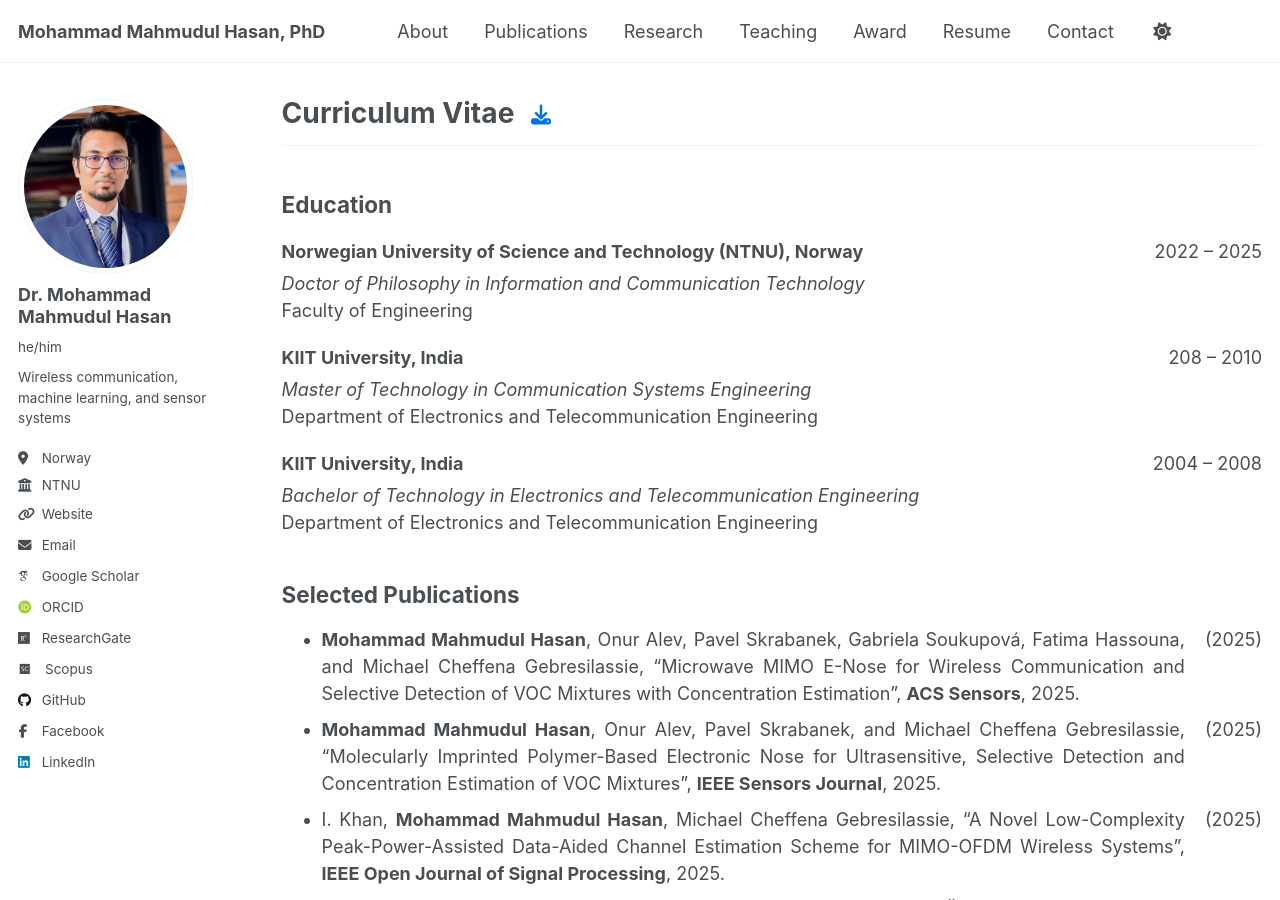
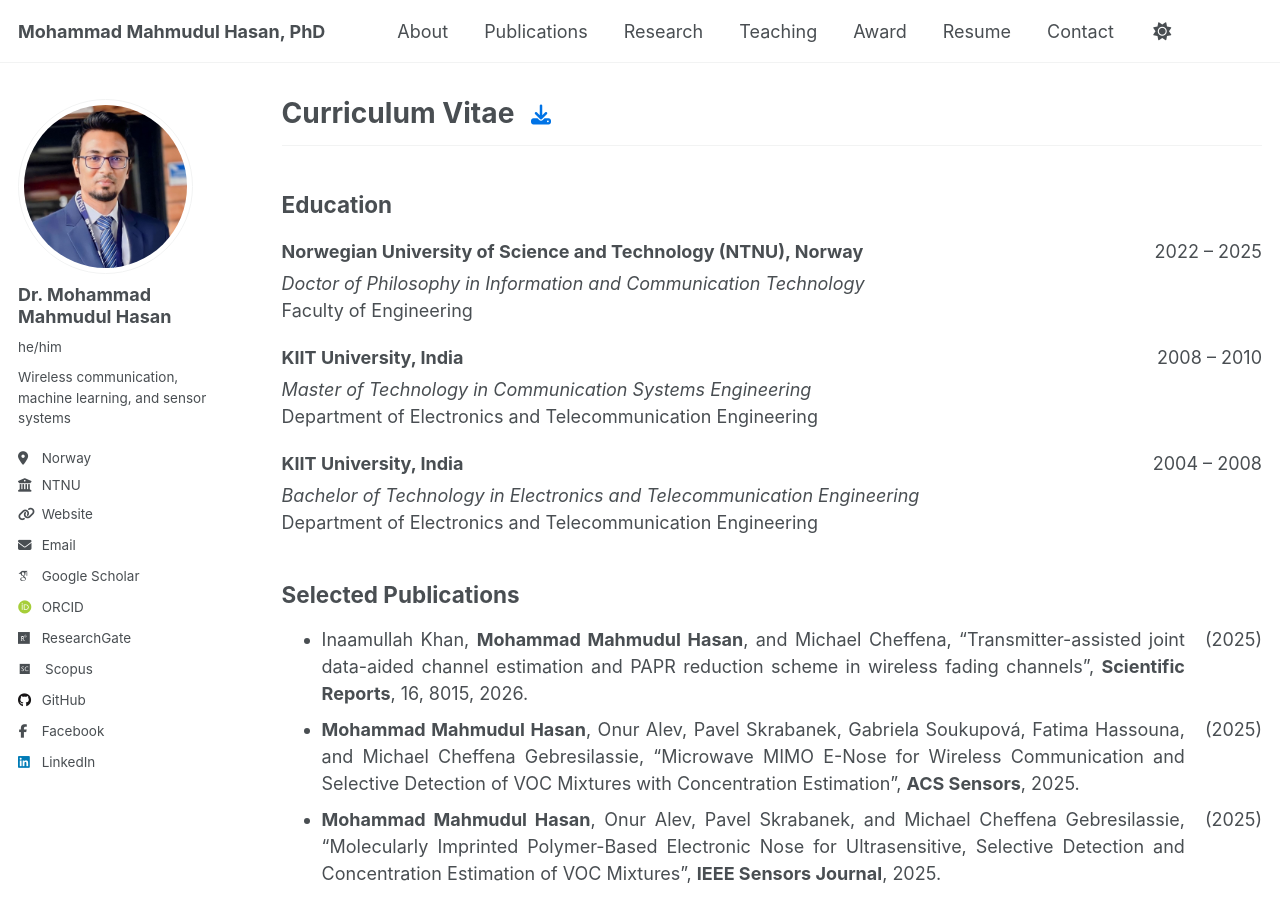
Before and after one commit to dearmahmud/dearmahmud.github.io, a Jekyll site: the page built from _pages/cv.md, in a window 1280 px wide and 900 px high. Built offline with Jekyll 4.4.1, drawn with Linux system fonts in a browser that asks for light colours; some web fonts are replaced; some of the changed text lies outside the part shown.

Commit message:
Update cv.md

```diff
--- a/_pages/cv.md
+++ b/_pages/cv.md
@@ -28,7 +28,7 @@ redirect_from:
 
 <div style="margin-top: 20px; display: flex; justify-content: space-between; align-items: center;">
   <span><strong>KIIT University, India</strong></span>
-  <span>208 – 2010</span>
+  <span>2008 – 2010</span>
 </div>
 <p style="margin: 5px 0 10px 0;"> <em>Master of Technology in Communication Systems Engineering</em> <br> Department of Electronics and Telecommunication Engineering </p>
 
@@ -41,6 +41,14 @@ redirect_from:
 
 
 ## Selected Publications
+
+- <div style="display: flex; justify-content: space-between; align-items: flex-start;">
+    <div style="text-align: justify; flex: 1;">
+      Inaamullah Khan, <strong>Mohammad Mahmudul Hasan</strong>, and Michael Cheffena, “Transmitter-assisted joint data-aided channel estimation and PAPR reduction scheme in wireless fading channels”, <strong>Scientific Reports</strong>, 16, 8015, 2026.
+    </div>
+    <div style="margin-left: 20px;">(2025)</div>
+  </div>
+
 
 - <div style="display: flex; justify-content: space-between; align-items: flex-start;">
     <div style="text-align: justify; flex: 1;">
@@ -314,7 +321,15 @@ redirect_from:
   <span>Awarded for securing the first position in Master of Technology, KIIT University, India</span>
 </div>
 
+<div style="margin-top: 20px; display: flex; justify-content: space-between; align-items: center;">
+  <span><strong>Chancellor’s Merit Scholarship</strong></span>
+  <span>2004–2010</span>
+</div>
+<div style="display: flex; justify-content: space-between;">
+  <span>Awarded for academic excellence during Bachelor’s and Master’s studies, KIIT University, India.</span>
+</div>
 ---
+
 
 ## Professional Certifications
 
```
Also changed, not shown: other parts of _pages/cv.md (+2 -2 lines).
